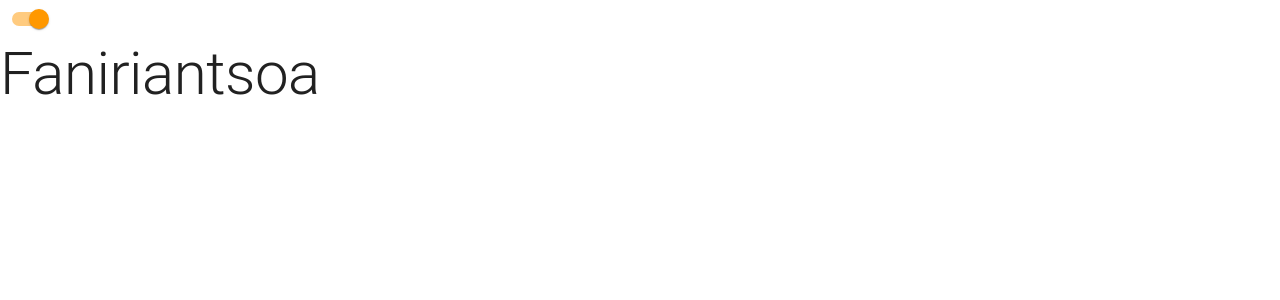
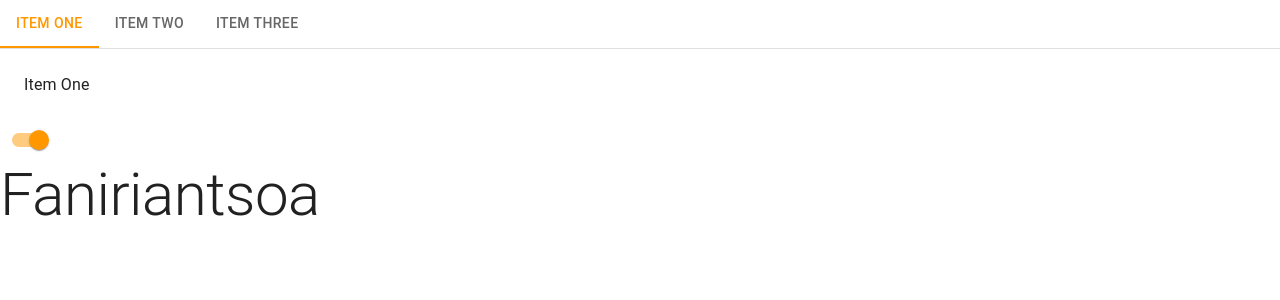
Before and after one commit to Faniry1015/faniry-portfolio-app, a React (Vite) app: page / in a window 1280 px wide. Shown: the top 300 px of the page. Built offline with nearby package versions, Linux system fonts and the light colour scheme.

Commit message:
Add NavBar

```diff
--- a/src/App.jsx
+++ b/src/App.jsx
@@ -1,26 +1,21 @@
 import React, {useState} from 'react';
 import './App.css'
-import {  Switch, Typography } from '@mui/material';
-
+import {  Typography } from '@mui/material';
 import CustomThemeProvider from './ThemeProvider/ThemeProvider';
+import Header from './Components/Header';
 
 
 function App() {
-
   const [themeStatus, setThemeStatus] = useState('light')
-  const handleThemeToggle = () => {
-    const theme = themeStatus === 'light' ? 'dark' : 'light'
-    setThemeStatus(theme)
+  const handleThemeToggle = (checked) => {
+      const theme = checked === true ? 'light' : 'dark'
+      setThemeStatus(theme)
   }
 
   return (
     <>
       <CustomThemeProvider onThemeChange={themeStatus} >
-        <Switch
-          checked={themeStatus === 'light' ? true : false}
-          onChange={handleThemeToggle}
-          inputProps={{ 'aria-label': 'controlled' }}
-        />
+      <Header onThemeChange={handleThemeToggle}/>
         <Typography variant='h2'>Faniriantsoa</Typography>
       </CustomThemeProvider>
     </>
--- /dev/null
+++ b/src/Components/Header.jsx
@@ -0,0 +1,24 @@
+import React, { useState } from 'react'
+import {Switch} from '@mui/material'
+import NavBar from './NavBar'
+
+function Header({onThemeChange}) {
+    const [isLight, setIsLight] = useState(true)
+
+    const handleThemeToggle = (e) => {
+        onThemeChange(e.target.checked)
+        setIsLight(!isLight)
+    }
+    return (
+        <div>
+            <NavBar />
+            <Switch
+                checked={isLight}
+                onChange={handleThemeToggle}
+                inputProps={{ 'aria-label': 'controlled' }}
+            />
+        </div>
+    )
+}
+
+export default Header
--- /dev/null
+++ b/src/Components/NavBar.jsx
@@ -0,0 +1,68 @@
+import React, {useState} from 'react';
+import PropTypes from 'prop-types';
+import Tabs from '@mui/material/Tabs';
+import Tab from '@mui/material/Tab';
+import Typography from '@mui/material/Typography';
+import Box from '@mui/material/Box';
+
+function CustomTabPanel(props) {
+  const { children, value, index, ...other } = props;
+
+  return (
+    <div
+      role="tabpanel"
+      hidden={value !== index}
+      id={`simple-tabpanel-${index}`}
+      aria-labelledby={`simple-tab-${index}`}
+      {...other}
+    >
+      {value === index && (
+        <Box sx={{ p: 3 }}>
+          <Typography>{children}</Typography>
+        </Box>
+      )}
+    </div>
+  );
+}
+
+CustomTabPanel.propTypes = {
+  children: PropTypes.node,
+  index: PropTypes.number.isRequired,
+  value: PropTypes.number.isRequired,
+};
+
+function a11yProps(index) {
+  return {
+    id: `simple-tab-${index}`,
+    'aria-controls': `simple-tabpanel-${index}`,
+  };
+}
+
+export default function NavBar() {
+  const [value, setValue] = useState(0);
+
+  const handleChange = (event, newValue) => {
+    setValue(newValue);
+  };
+
+  return (
+    <Box sx={{ width: '100%' }}>
+      <Box sx={{ borderBottom: 1, borderColor: 'divider' }}>
+        <Tabs value={value} onChange={handleChange} aria-label="basic tabs example">
+          <Tab label="Item One" {...a11yProps(0)} />
+          <Tab label="Item Two" {...a11yProps(1)} />
+          <Tab label="Item Three" {...a11yProps(2)} />
+        </Tabs>
+      </Box>
+      <CustomTabPanel value={value} index={0}>
+        Item One
+      </CustomTabPanel>
+      <CustomTabPanel value={value} index={1}>
+        Item Two
+      </CustomTabPanel>
+      <CustomTabPanel value={value} index={2}>
+        Item Three
+      </CustomTabPanel>
+    </Box>
+  );
+}
--- a/src/ThemeProvider/ThemeProvider.jsx
+++ b/src/ThemeProvider/ThemeProvider.jsx
@@ -1,5 +1,5 @@
-import React, { useEffect, useState } from 'react'
-import { Button, createTheme, Paper, ThemeProvider, CssBaseline } from '@mui/material';
+import React from 'react'
+import { createTheme, ThemeProvider, CssBaseline } from '@mui/material';
 import { orange } from '@mui/material/colors'
 
 function CustomThemeProvider({ children, onThemeChange }) {
```
